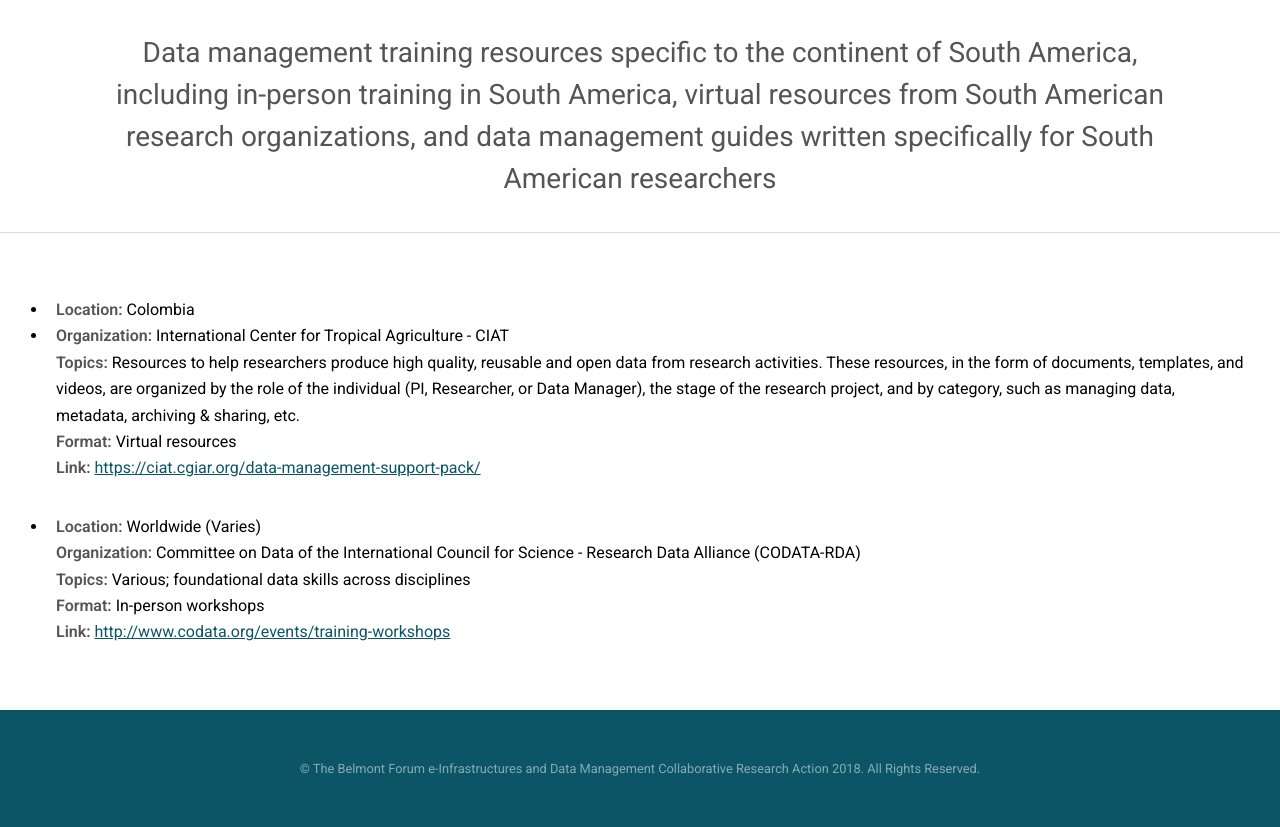
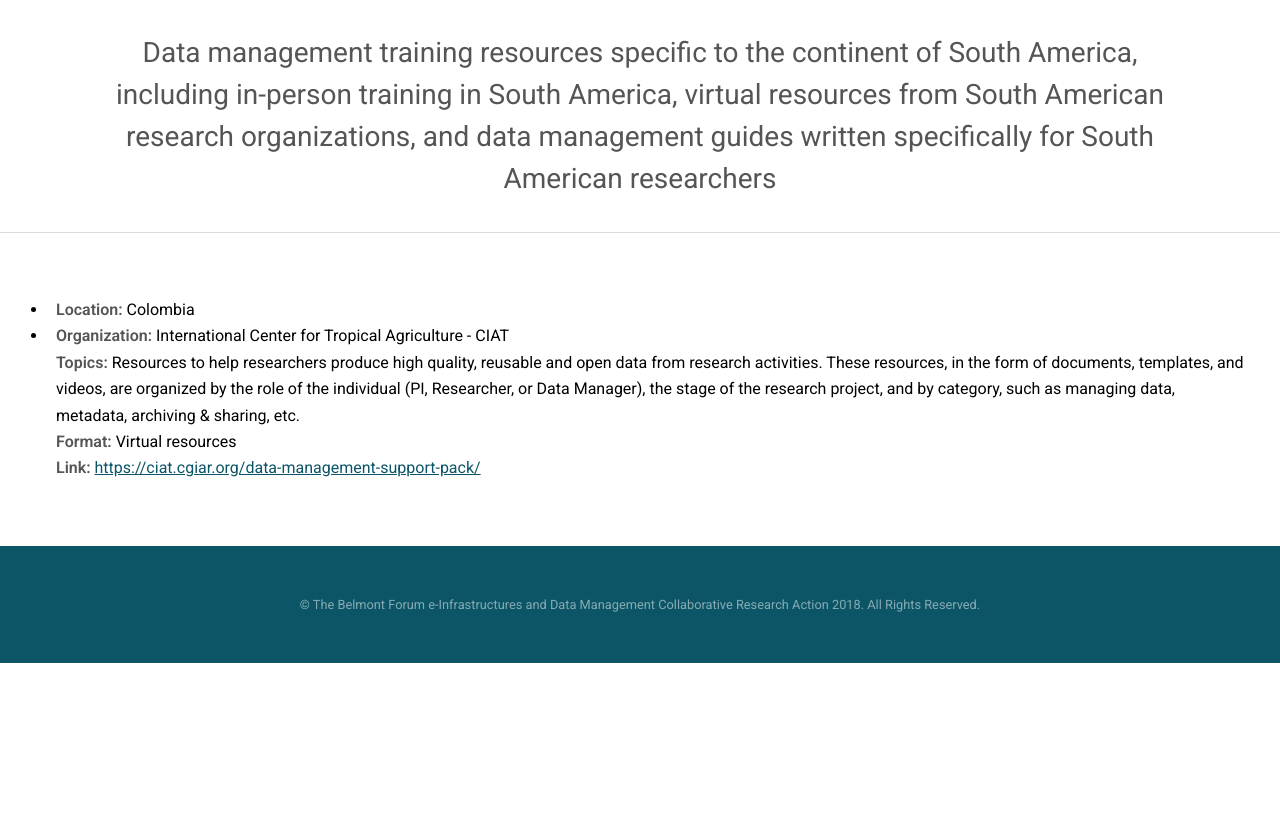
Before and after one commit to bfe-inf/toolkit, a Jekyll site: the page built from dmt-southamerica.html, in a window 1280 px wide. Shown: the part 290-1117 px from the top of the page. Built offline with Jekyll 4.4.1, drawn with Linux system fonts in a browser that asks for light colours; after the commit the page ends 953 px from its top, so only the background shows below that.

Commit message:
Update dmt-southamerica.html

```diff
--- a/dmt-southamerica.html
+++ b/dmt-southamerica.html
@@ -62,13 +62,6 @@
 						<strong>Format:</strong> Virtual resources <br/>
 		   				<strong>Link:</strong> <a href="https://ciat.cgiar.org/data-management-support-pack/" target="_blank">https://ciat.cgiar.org/data-management-support-pack/</a></li>
       					</ul>
-					<ul>
-	     					<li> <strong>Location:</strong> Worldwide (Varies) <br/>
-             	   				<strong>Organization:</strong> Committee on Data of the International Council for Science - Research Data Alliance (CODATA-RDA)  <br/>
-		   				<strong>Topics:</strong> Various; foundational data skills across disciplines <br/>
-						<strong>Format:</strong> In-person workshops <br/>
-		   				<strong>Link:</strong> <a href="http://www.codata.org/events/training-workshops" target="_blank">http://www.codata.org/events/training-workshops</a></li>
-      					</ul>
      				 </div>
 	  		</section>
 
```
